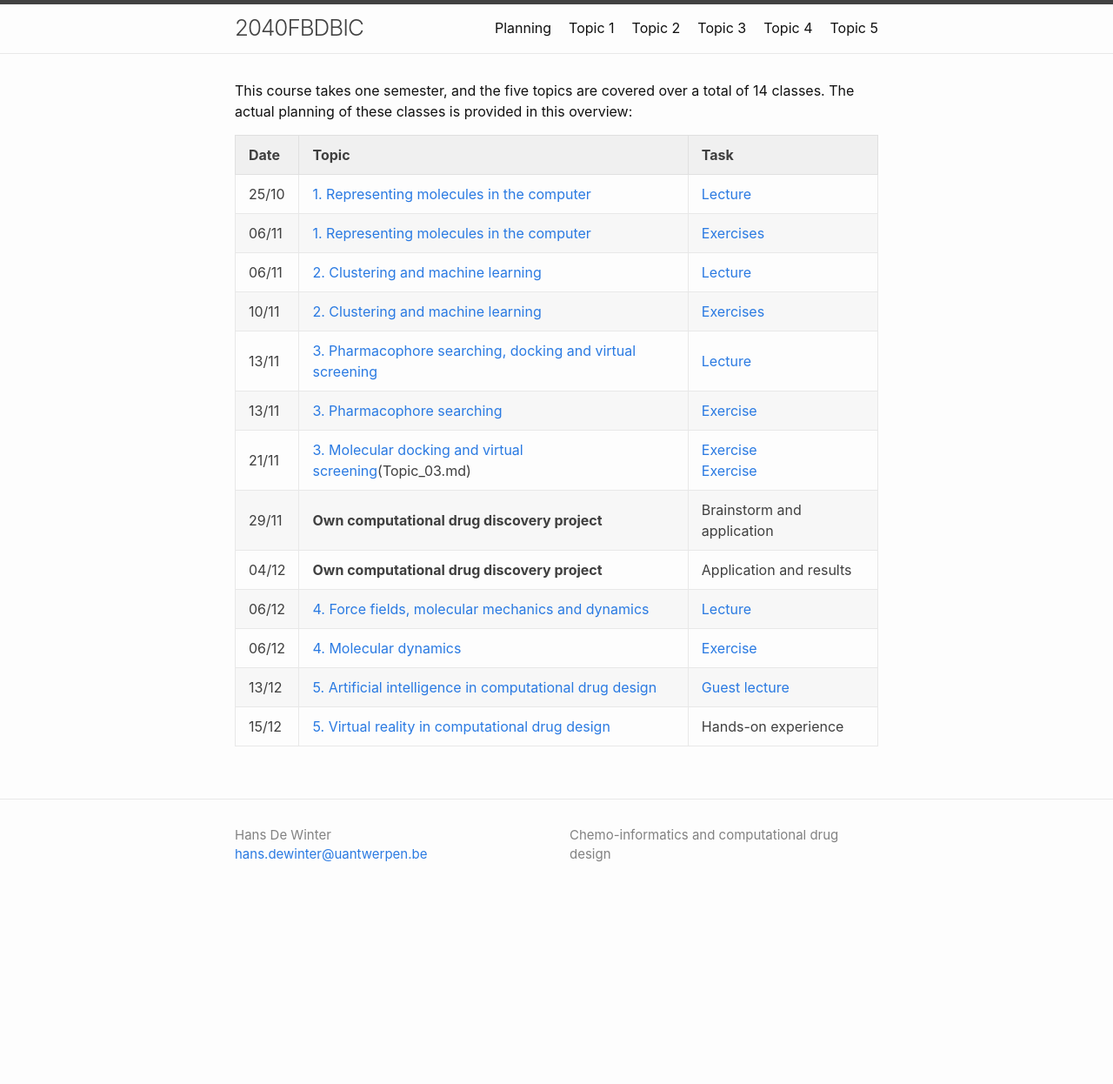
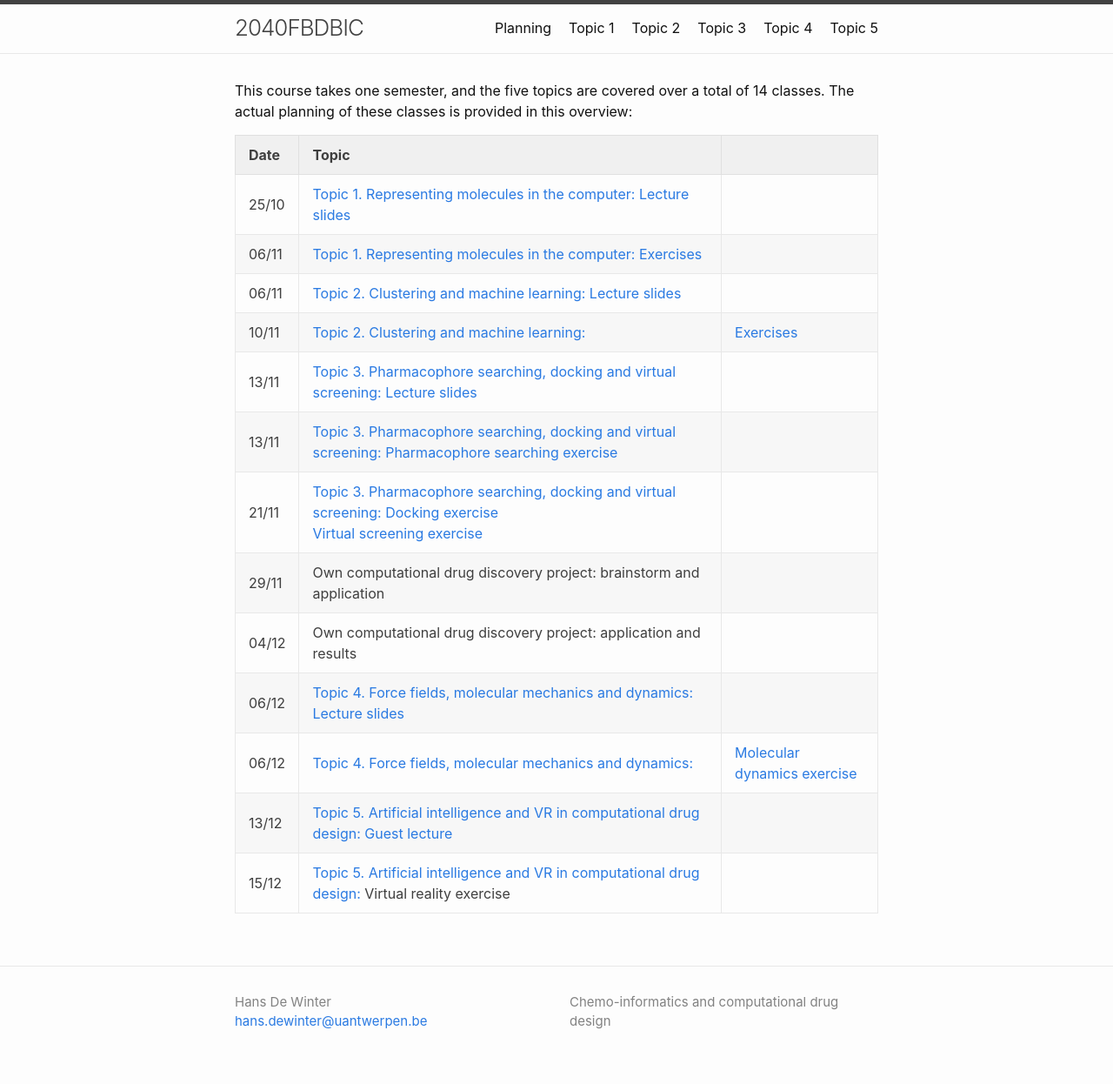
Before and after one commit to UAMCAntwerpen/2040FBDBIC, a Jekyll site: the page built from Planning.md, in a window 1280 px wide. Shown: the whole page at 87% size. Built offline with Jekyll 4.4.1, drawn with Linux system fonts in a browser that asks for light colours; before the commit the page ends 1054 px from its top, so only the background shows below that.

Commit message:
Updated planning

```diff
--- a/Planning.md
+++ b/Planning.md
@@ -5,18 +5,18 @@
 
 This course takes one semester, and the five topics are covered over a total of 14 classes. The actual planning of these classes is provided in this overview:
 
-| Date | Topic | Task |
-|:-----+:------|------|
-| 25/10 | [1. Representing molecules in the computer](Topic_01.md) | <a href="Topic_01/Slides_01.pdf" download>Lecture</a> |
-| 06/11 | [1. Representing molecules in the computer](Topic_01.md) | <a href="https://githubtocolab.com/UAMCAntwerpen/2040FBDBIC/blob/master/Topic_01/Chemical_informatics_with_RDKit.ipynb" target="_blank">Exercises</a> |
-| 06/11 | [2. Clustering and machine learning](Topic_02.md) | <a href="Topic_02/Slides_02.pdf" download>Lecture</a> |
-| 10/11 | [2. Clustering and machine learning](Topic_02.md) | <a href="https://githubtocolab.com/UAMCAntwerpen/2040FBDBIC/blob/master/Topic_02/Clustering_and_machine_learning.ipynb" target="_blank">Exercises</a> |
-| 13/11 | [3. Pharmacophore searching, docking and virtual screening](Topic_03.md) | <a href="Topic_03/Slides_03.pdf" download>Lecture</a> |
-| 13/11 | [3. Pharmacophore searching](Topic_03.md) | <a href="Topic_03/Pharmacophore_Searching.pdf" download>Exercise</a> |
-| 21/11 | [3. Molecular docking and virtual screening](Topic_03.md)(Topic_03.md) | <a href="Topic_03/gb-docking-ls.pdf" download>Exercise</a><br><a href="Topic_03/bs-sbvs-ls.pdf" download>Exercise</a> |
-| 29/11 | **Own computational drug discovery project** | Brainstorm and application |
-| 04/12 | **Own computational drug discovery project** | Application and results |
-| 06/12 | [4. Force fields, molecular mechanics and dynamics](Topic_04.md) | <a href="Topic_04/Slides_04.pdf" download>Lecture</a> |
-| 06/12 | [4. Molecular dynamics](Topic_04.md) | <a href="https://githubtocolab.com/UAMCAntwerpen/2040FBDBIC/blob/master/Topic_04/Protein_ligand_MD.ipynb" target="_blank">Exercise</a> |
-| 13/12 | [5. Artificial intelligence in computational drug design](Topic_05.md) | <a href="Topic_05/AI_in_drug_discovery.pdf" download>Guest lecture</a> |
-| 15/12 | [5. Virtual reality in computational drug design](Topic_05.md) | Hands-on experience |
+| Date | Topic |
+|:-----|:------|
+| 25/10 | [Topic 1. Representing molecules in the computer:](Topic_01.md) <a href="Topic_01/Slides_01.pdf" download>Lecture slides</a> |
+| 06/11 | [Topic 1. Representing molecules in the computer: ](Topic_01.md) <a href="https://githubtocolab.com/UAMCAntwerpen/2040FBDBIC/blob/master/Topic_01/Chemical_informatics_with_RDKit.ipynb" target="_blank">Exercises</a> |
+| 06/11 | [Topic 2. Clustering and machine learning:](Topic_02.md) <a href="Topic_02/Slides_02.pdf" download>Lecture slides</a> |
+| 10/11 | [Topic 2. Clustering and machine learning:](Topic_02.md) | <a href="https://githubtocolab.com/UAMCAntwerpen/2040FBDBIC/blob/master/Topic_02/Clustering_and_machine_learning.ipynb" target="_blank">Exercises</a> |
+| 13/11 | [Topic 3. Pharmacophore searching, docking and virtual screening:](Topic_03.md) <a href="Topic_03/Slides_03.pdf" download>Lecture slides</a> |
+| 13/11 | [Topic 3. Pharmacophore searching, docking and virtual screening:](Topic_03.md) <a href="Topic_03/Pharmacophore_Searching.pdf" download>Pharmacophore searching exercise</a> |
+| 21/11 | [Topic 3. Pharmacophore searching, docking and virtual screening:](Topic_03.md) <a href="Topic_03/gb-docking-ls.pdf" download>Docking exercise</a><br><a href="Topic_03/bs-sbvs-ls.pdf" download>Virtual screening exercise</a> |
+| 29/11 | Own computational drug discovery project: brainstorm and application |
+| 04/12 | Own computational drug discovery project: application and results |
+| 06/12 | [Topic 4. Force fields, molecular mechanics and dynamics:](Topic_04.md) <a href="Topic_04/Slides_04.pdf" download>Lecture slides</a> |
+| 06/12 | [Topic 4. Force fields, molecular mechanics and dynamics:](Topic_04.md) | <a href="https://githubtocolab.com/UAMCAntwerpen/2040FBDBIC/blob/master/Topic_04/Protein_ligand_MD.ipynb" target="_blank">Molecular dynamics exercise</a> |
+| 13/12 | [Topic 5. Artificial intelligence and VR in computational drug design:](Topic_05.md) <a href="Topic_05/AI_in_drug_discovery.pdf" download>Guest lecture</a> |
+| 15/12 | [Topic 5. Artificial intelligence and VR in computational drug design:](Topic_05.md) Virtual reality exercise |
```
